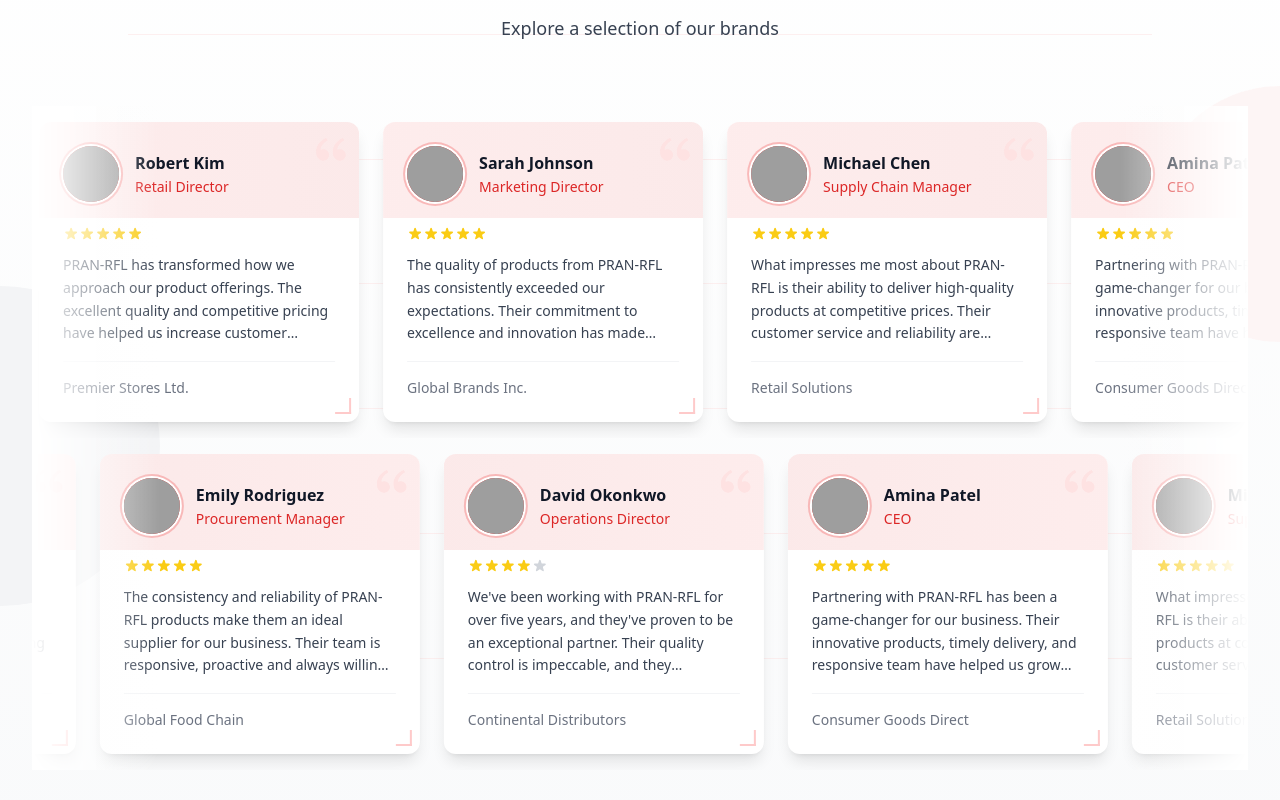
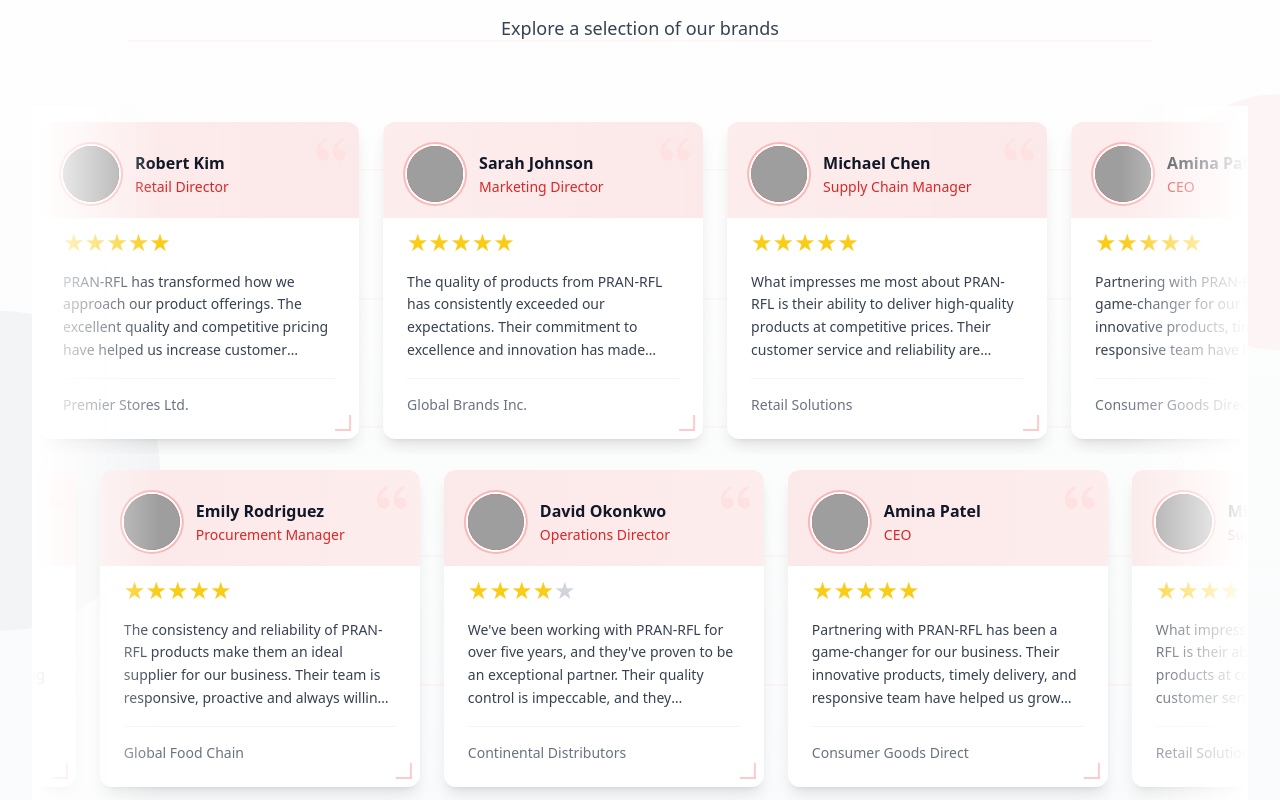
Before and after one commit to ProgrammerSiam/ps-HAQUE-LIMITED, a Next.js app: page / in a window 1280 px wide. Shown: the part 5180-5980 px from the top of the page. Built offline with nearby package versions, Linux system fonts and the light colour scheme; grey boxes are pictures that could not be loaded.

Commit message:
build dev

```diff
--- a/sections/InfoCardSection.tsx
+++ b/sections/InfoCardSection.tsx
@@ -85,7 +85,16 @@
         >
           {cardsData.map((card, index) => (
             <motion.div key={index} variants={cardVariants} className="flex">
-              <PremiumInfoCard {...card} />
+              <PremiumInfoCard
+                title={card.title}
+                description={card.description}
+                image={card.image.src}
+                linkText={card.linkText}
+                linkUrl={card.linkUrl}
+                accentColor={card.accentColor}
+                centerText={card.centerText}
+                hideButton={card.hideButton}
+              />
             </motion.div>
           ))}
         </motion.div>
--- a/sections/ProductsSection.tsx
+++ b/sections/ProductsSection.tsx
@@ -49,14 +49,14 @@
 const duplicatedRow2 = [...productsRow2, ...productsRow2, ...productsRow2];
 
 const ProductsSection = () => {
-  const [hoveredCard, setHoveredCard] = useState(null);
-  const [hoveredRow, setHoveredRow] = useState(null);
+  const [hoveredCard, setHoveredCard] = useState<string | null>(null);
+  const [hoveredRow, setHoveredRow] = useState<number | null>(null);
 
   // Animation references
-  const row1Ref = useRef(null);
-  const row2Ref = useRef(null);
-  const row1AnimRef = useRef(null);
-  const row2AnimRef = useRef(null);
+  const row1Ref = useRef<HTMLDivElement>(null);
+  const row2Ref = useRef<HTMLDivElement>(null);
+  const row1AnimRef = useRef<number | null>(null);
+  const row2AnimRef = useRef<number | null>(null);
 
   // Animation speeds in pixels per second
   const row1Speed = 30;
@@ -111,13 +111,19 @@
 
   // Row 1 animation (left to right)
   const startRow1Animation = () => {
-    let lastTimestamp = null;
-    let xPosition = parseFloat(
-      row1Ref.current?.style.transform?.match(/-?\d+\.?\d*/)?.[0] || 0
-    );
+    let lastTimestamp: number | null = null;
+    let xPosition = 0;
 
-    const animate = (timestamp) => {
-      if (!lastTimestamp) lastTimestamp = timestamp;
+    if (row1Ref.current) {
+      const transform = row1Ref.current.style.transform;
+      xPosition = parseFloat(transform?.match(/-?\d+\.?\d*/)?.[0] || "0");
+    } else {
+      console.error("row1Ref.current is null");
+      return;
+    }
+
+    const animate = (timestamp: number) => {
+      if (lastTimestamp === null) lastTimestamp = timestamp;
       const elapsed = timestamp - lastTimestamp;
       lastTimestamp = timestamp;
 
@@ -133,7 +139,6 @@
       if (row1Ref.current) {
         row1Ref.current.style.transform = `translateX(${xPosition}px)`;
       }
-
       // Continue the animation
       row1AnimRef.current = requestAnimationFrame(animate);
     };
@@ -143,14 +148,18 @@
 
   // Row 2 animation (right to left)
   const startRow2Animation = () => {
-    let lastTimestamp = null;
-    let xPosition = parseFloat(
-      row2Ref.current?.style.transform?.match(/-?\d+\.?\d*/)?.[0] ||
-        -1 * totalWidth2
-    );
+    let lastTimestamp: number | null = null;
+    let xPosition = -1 * totalWidth2;
 
-    const animate = (timestamp) => {
-      if (!lastTimestamp) lastTimestamp = timestamp;
+    if (row2Ref.current) {
+      const transform = row2Ref.current.style.transform;
+      xPosition = parseFloat(
+        transform?.match(/-?\d+\.?\d*/)?.[0] || `${-1 * totalWidth2}`
+      );
+    }
+
+    const animate = (timestamp: number) => {
+      if (lastTimestamp === null) lastTimestamp = timestamp;
       const elapsed = timestamp - lastTimestamp;
       lastTimestamp = timestamp;
 
@@ -175,7 +184,11 @@
   };
 
   // Handle card hover
-  const handleCardHover = (cardId, isHovering, rowIndex) => {
+  const handleCardHover = (
+    cardId: string,
+    isHovering: boolean,
+    rowIndex: number
+  ) => {
     if (isHovering) {
       setHoveredCard(cardId);
       setHoveredRow(rowIndex);
--- a/sections/TestimonialSection.tsx
+++ b/sections/TestimonialSection.tsx
@@ -79,17 +79,19 @@
   ...testimonials2,
 ];
 
-const ImprovedTestimonialSection = () => {
-  const sectionRef = useRef(null);
-  const row1Ref = useRef(null);
-  const row2Ref = useRef(null);
+const TestimonialSection = () => {
+  const sectionRef = useRef<HTMLDivElement>(null);
+  const row1Ref = useRef<HTMLDivElement>(null);
+  const row2Ref = useRef<HTMLDivElement>(null);
   const isInView = useInView(sectionRef, { once: true, amount: 0.2 });
-  const [hoveredRow, setHoveredRow] = useState(null);
+  const [hoveredCard, setHoveredCard] = useState<string | null>(null);
+  const [hoveredRow, setHoveredRow] = useState<number | null>(null);
+  const [hoveredRating, setHoveredRating] = useState<number | null>(null);
   const controls = useAnimation();
 
-  // Track animation state
-  const row1AnimRef = useRef(null);
-  const row2AnimRef = useRef(null);
+  // Animation references
+  const row1AnimRef = useRef<number | null>(null);
+  const row2AnimRef = useRef<number | null>(null);
 
   // Animation speeds in pixels per second
   const row1Speed = 30;
@@ -148,14 +150,18 @@
 
   // Row 1 animation (right to left)
   const startRow1Animation = () => {
-    let lastTimestamp = null;
-    let xPosition = parseFloat(
-      row1Ref.current?.style.transform?.match(/-?\d+\.?\d*/)?.[0] ||
-        -1 * totalWidth1
-    );
+    let lastTimestamp: number | null = null;
+    let xPosition = -1 * totalWidth1;
 
-    const animate = (timestamp) => {
-      if (!lastTimestamp) lastTimestamp = timestamp;
+    if (row1Ref.current) {
+      const transform = row1Ref.current.style.transform;
+      xPosition = parseFloat(
+        transform?.match(/-?\d+\.?\d*/)?.[0] || `${-1 * totalWidth1}`
+      );
+    }
+
+    const animate = (timestamp: number) => {
+      if (lastTimestamp === null) lastTimestamp = timestamp;
       const elapsed = timestamp - lastTimestamp;
       lastTimestamp = timestamp;
 
@@ -163,7 +169,7 @@
       xPosition += (row1Speed * elapsed) / 1000;
 
       // Reset position when we complete a cycle for infinite loop
-      if (xPosition > 0) {
+      if (xPosition >= 0) {
         xPosition = -1 * totalWidth1;
       }
 
@@ -181,13 +187,16 @@
 
   // Row 2 animation (left to right)
   const startRow2Animation = () => {
-    let lastTimestamp = null;
-    let xPosition = parseFloat(
-      row2Ref.current?.style.transform?.match(/-?\d+\.?\d*/)?.[0] || 0
-    );
+    let lastTimestamp: number | null = null;
+    let xPosition = 0;
 
-    const animate = (timestamp) => {
-      if (!lastTimestamp) lastTimestamp = timestamp;
+    if (row2Ref.current) {
+      const transform = row2Ref.current.style.transform;
+      xPosition = parseFloat(transform?.match(/-?\d+\.?\d*/)?.[0] || "0");
+    }
+
+    const animate = (timestamp: number) => {
+      if (lastTimestamp === null) lastTimestamp = timestamp;
       const elapsed = timestamp - lastTimestamp;
       lastTimestamp = timestamp;
 
@@ -211,27 +220,64 @@
     row2AnimRef.current = requestAnimationFrame(animate);
   };
 
-  // Handle row hover
-  const handleRowHover = (rowIndex) => {
+  // Handle card hover
+  const handleCardHover = (
+    cardId: string,
+    isHovering: boolean,
+    rowIndex: number
+  ) => {
+    if (isHovering) {
+      setHoveredCard(cardId);
+      setHoveredRow(rowIndex);
+    } else {
+      setHoveredCard(null);
+      setHoveredRow(null);
+    }
+  };
+
+  // Handle rating hover
+  const handleRatingHover = (rating: number) => {
+    setHoveredRating(rating);
+  };
+
+  // Handle mouse enter/leave for rows
+  const handleRowMouseEnter = (rowIndex: number) => {
     setHoveredRow(rowIndex);
   };
 
+  const handleRowMouseLeave = () => {
+    setHoveredRow(null);
+  };
+
+  // Handle scroll events
+  const handleScroll = (e: React.UIEvent<HTMLDivElement>) => {
+    const target = e.currentTarget;
+    const scrollLeft = target.scrollLeft;
+    const scrollWidth = target.scrollWidth;
+    const clientWidth = target.clientWidth;
+
+    // Check if we've scrolled to the end
+    if (scrollLeft + clientWidth >= scrollWidth) {
+      // Reset scroll position to create infinite scroll effect
+      target.scrollLeft = 0;
+    }
+  };
+
   // Generate star rating UI
-  const renderStars = (rating) => {
-    return (
-      <div className="flex items-center">
-        {[...Array(5)].map((_, i) => (
-          <svg
-            key={i}
-            className={`w-4 h-4 ${i < rating ? "text-yellow-400" : "text-gray-300"}`}
-            fill="currentColor"
-            viewBox="0 0 20 20"
-          >
-            <path d="M9.049 2.927c.3-.921 1.603-.921 1.902 0l1.07 3.292a1 1 0 00.95.69h3.462c.969 0 1.371 1.24.588 1.81l-2.8 2.034a1 1 0 00-.364 1.118l1.07 3.292c.3.921-.755 1.688-1.54 1.118l-2.8-2.034a1 1 0 00-1.175 0l-2.8 2.034c-.784.57-1.838-.197-1.539-1.118l1.07-3.292a1 1 0 00-.364-1.118L2.98 8.72c-.783-.57-.38-1.81.588-1.81h3.461a1 1 0 00.951-.69l1.07-3.292z" />
-          </svg>
-        ))}
-      </div>
-    );
+  const renderStars = (rating: number) => {
+    return Array.from({ length: 5 }).map((_, index) => (
+      <motion.span
+        key={index}
+        className={`text-2xl ${
+          index < rating ? "text-yellow-400" : "text-gray-300"
+        }`}
+        whileHover={{ scale: 1.2 }}
+        onMouseEnter={() => handleRatingHover(index + 1)}
+        onMouseLeave={() => setHoveredRating(null)}
+      >
+        ★
+      </motion.span>
+    ));
   };
 
   // Animation variants for header elements
@@ -325,8 +371,8 @@
         {/* First Row - Scrolls Right to Left */}
         <div
           className="relative overflow-hidden mt-12 md:mt-16"
-          onMouseEnter={() => handleRowHover(1)}
-          onMouseLeave={() => handleRowHover(null)}
+          onMouseEnter={() => handleRowMouseEnter(1)}
+          onMouseLeave={handleRowMouseLeave}
         >
           {/* Gradient Masks */}
           <div className="pointer-events-none absolute left-0 top-0 z-10 w-16 md:w-32 bg-gradient-to-r from-white to-transparent h-full" />
@@ -376,8 +422,11 @@
                           fill
                           sizes="56px"
                           style={{ objectFit: "cover" }}
-                          onError={(e) => {
-                            e.target.style.display = "none";
+                          onError={(
+                            e: React.SyntheticEvent<HTMLImageElement>
+                          ) => {
+                            const target = e.target as HTMLImageElement;
+                            target.style.display = "none";
                           }}
                         />
                       )}
@@ -420,8 +469,8 @@
         {/* Second Row - Scrolls Left to Right */}
         <div
           className="relative overflow-hidden"
-          onMouseEnter={() => handleRowHover(2)}
-          onMouseLeave={() => handleRowHover(null)}
+          onMouseEnter={() => handleRowMouseEnter(2)}
+          onMouseLeave={handleRowMouseLeave}
         >
           {/* Gradient Masks */}
           <div className="pointer-events-none absolute left-0 top-0 z-10 w-16 md:w-32 bg-gradient-to-r from-white to-transparent h-full" />
@@ -471,8 +520,11 @@
                           fill
                           sizes="56px"
                           style={{ objectFit: "cover" }}
-                          onError={(e) => {
-                            e.target.style.display = "none";
+                          onError={(
+                            e: React.SyntheticEvent<HTMLImageElement>
+                          ) => {
+                            const target = e.target as HTMLImageElement;
+                            target.style.display = "none";
                           }}
                         />
                       )}
@@ -516,4 +568,4 @@
   );
 };
 
-export default ImprovedTestimonialSection;
+export default TestimonialSection;
```
